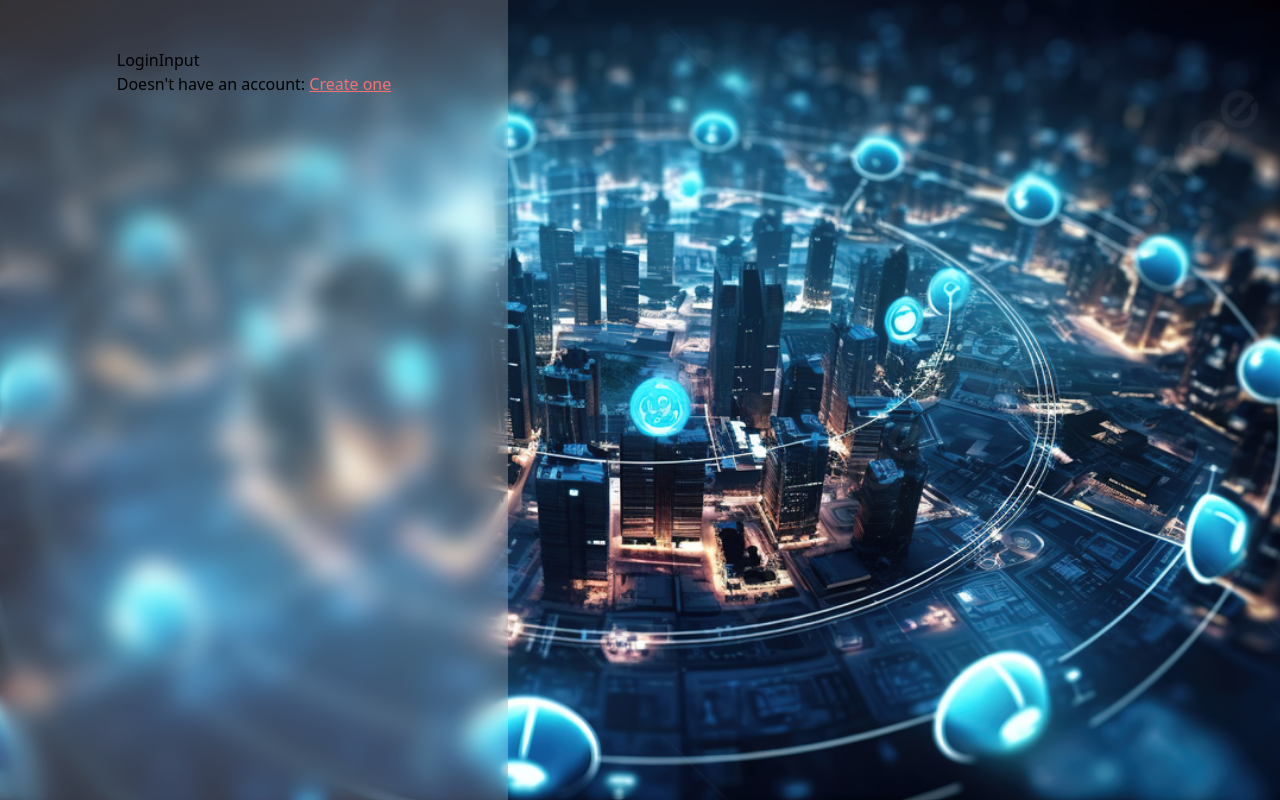
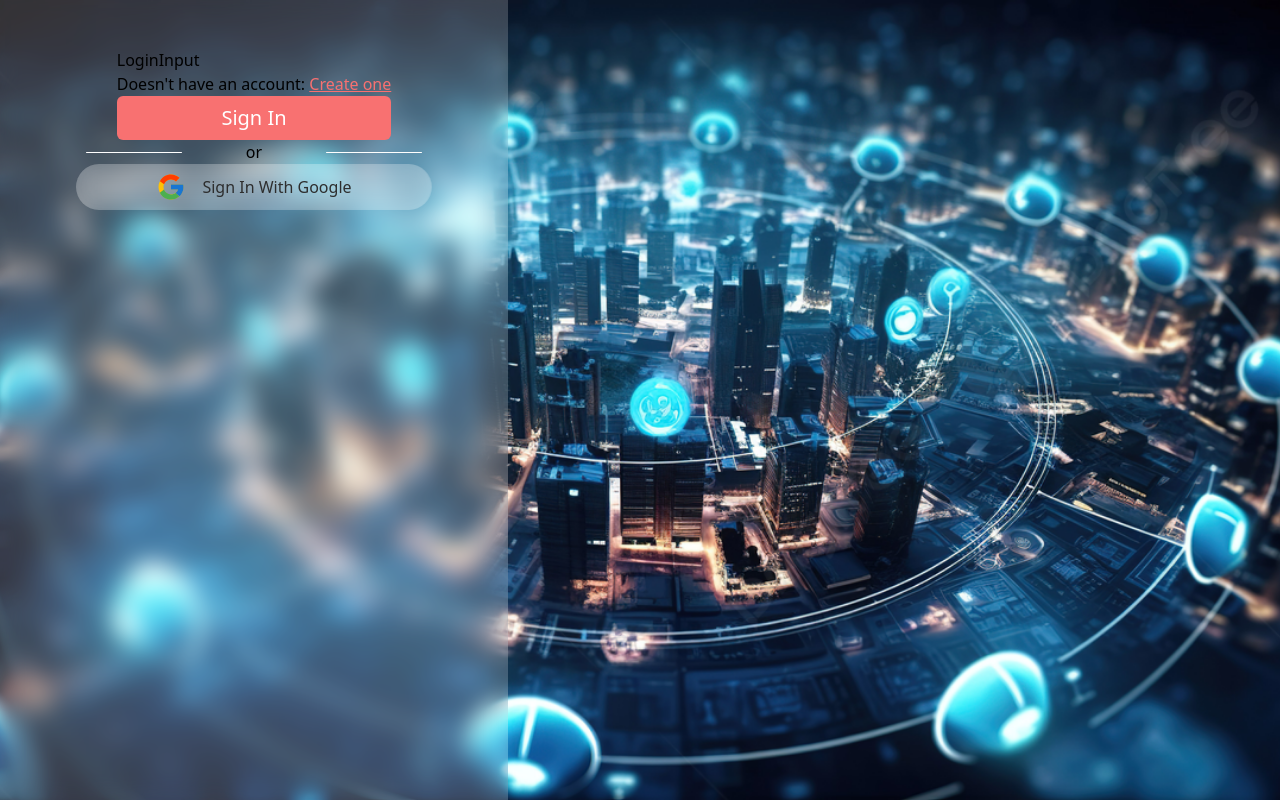
Before and after one commit to tkim0809/IoT_Dashboard, a React (Create React App) app in the folder client/: page /login in a window 1280 px wide. Built offline with nearby package versions, Linux system fonts and the light colour scheme.

Commit message:
Login with gg and icons

```diff
--- /dev/null
+++ b/client/src/assets/icons/index.js
@@ -0,0 +1,12 @@
+import {
+    FaEnvelope,
+    FaLock,
+
+} from "react-icons/fa";
+
+import { FcGoogle } from "react-icons/fc";
+
+
+export {
+    FcGoogle,
+};
--- a/client/src/components/Login.jsx
+++ b/client/src/components/Login.jsx
@@ -3,6 +3,7 @@ import { LoginBg } from "../assets"
 import { LoginInput } from '../components'
 import { motion } from "framer-motion"
 import { buttonClick } from '../animations'
+import { FcGoogle } from 'react-icons/fc'
 
 const Login = () => {
 
@@ -41,7 +42,27 @@ const Login = () => {
 
 
                     {/* button section */}
+                    {isSignUp ? (
+                        <motion.button {...buttonClick} className='w-full px-4 py-2 rounded-md bg-red-400 cursor-pointer text-white text-xl capitalize hover:bg-red-500 transition-all duration-150'>
+                            Sign up
+                        </motion.button>
+                    ) : (
+                        <motion.button {...buttonClick} className='w-full px-4 py-2 rounded-md bg-red-400 cursor-pointer text-white text-xl capitalize hover:bg-red-500 transition-all duration-150'>
+                            Sign in
+                        </motion.button>
+                    )}
                 </div>
+
+                <div className='flex items-center justify-between gap-16'>
+                    <div className='w-24 h-[1px] rounded-md bg-white'></div>
+                    <p className='text=white'>or</p>
+                    <div className='w-24 h-[1px] rounded-md bg-white'></div>
+                </div>
+
+                <motion.div {...buttonClick} className='flex items-center justify-center px-20 py-2 bg-lightOverlay backdrop-blur-md cursor-pointer rounded-3xl gap-4'>
+                    <FcGoogle className="text-3xl" />
+                    <p className='capitalize text-base text-headingColor'>Sign in with Google</p>
+                </motion.div>
             </div>
         </div>
     )
```
